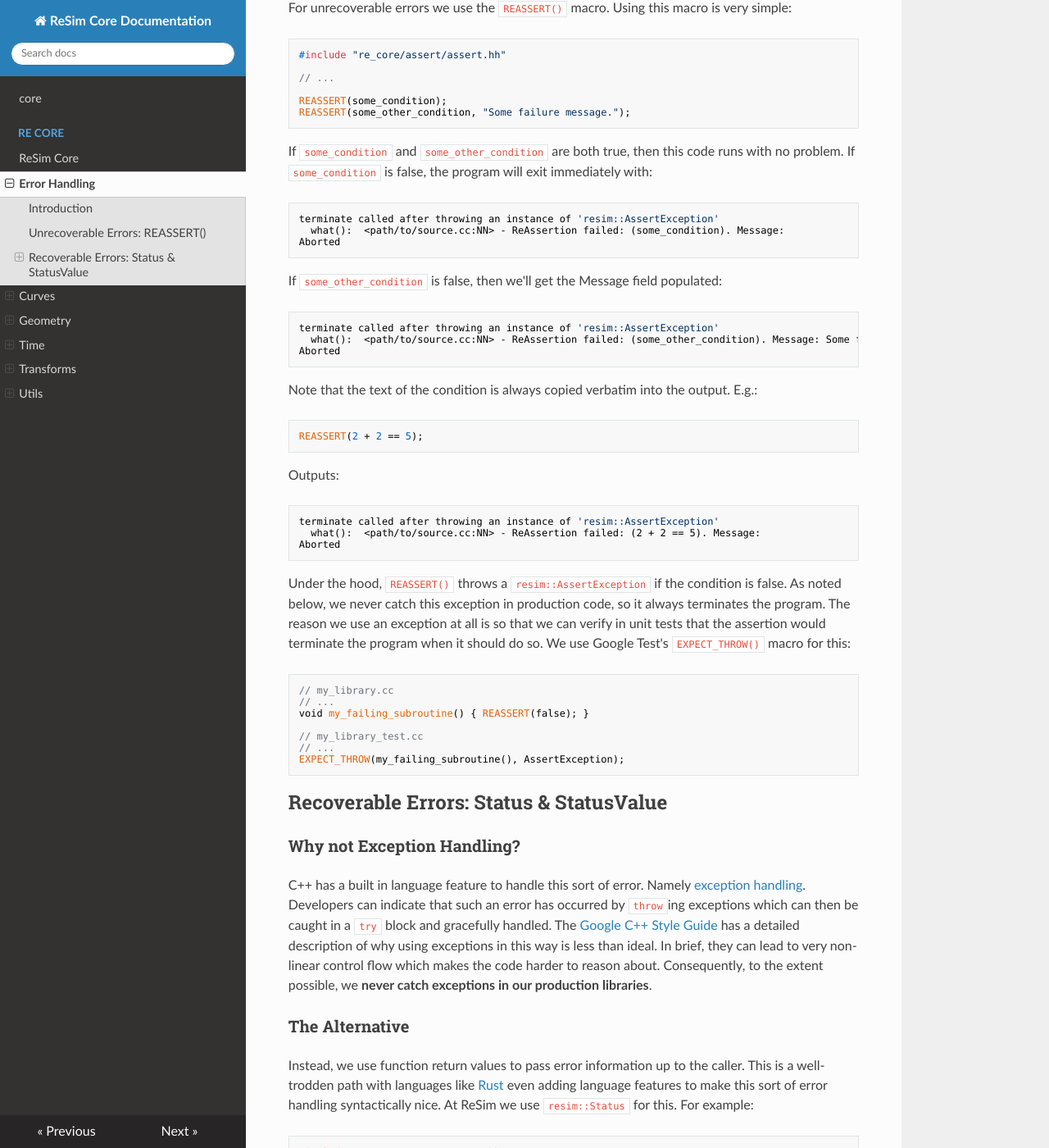
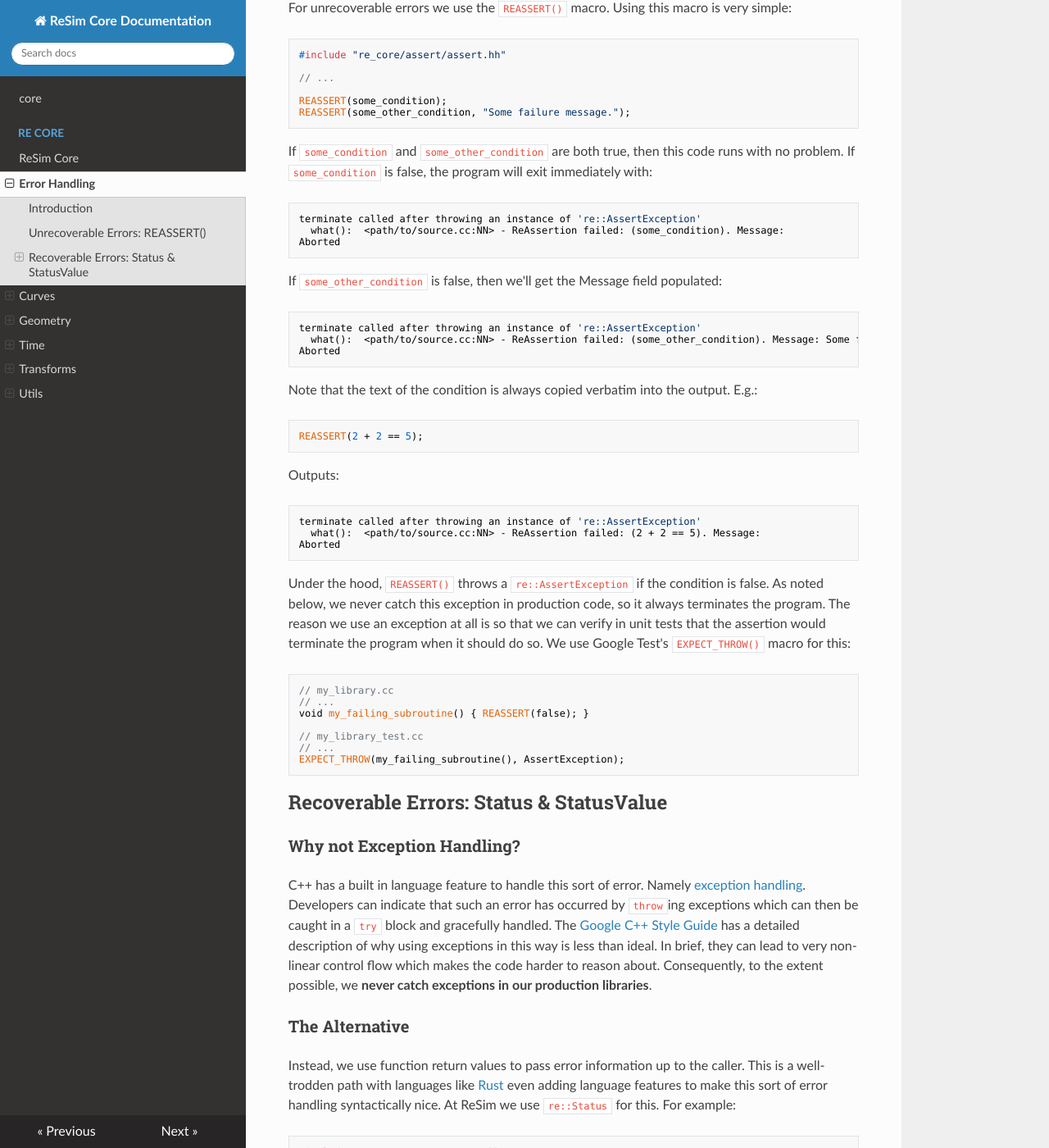
Before and after one commit to resim-ai/re-core, an MkDocs documentation site: the page built from docs/re_core/error_handling.md, in a window 1280 px wide and 1400 px high, scrolled down 636 px. Shown: the whole window at 82% size. Built offline with MkDocs 1.6.1, drawn with Linux system fonts in a browser that asks for light colours; nearby versions of some CDN libraries; some of the changed text lies outside the part shown.

Commit message:
Update docs

````diff
--- a/docs/re_core/error_handling.md
+++ b/docs/re_core/error_handling.md
@@ -40,7 +40,7 @@ runs with no problem. If `some_condition` is false, the program will exit
 immediately with:
 
 ```bash
-terminate called after throwing an instance of 'resim::AssertException'
+terminate called after throwing an instance of 're::AssertException'
   what():  <path/to/source.cc:NN> - ReAssertion failed: (some_condition). Message:
 Aborted
 ```
@@ -48,7 +48,7 @@ Aborted
 If `some_other_condition` is false, then we'll get the Message field populated:
 
 ```bash
-terminate called after throwing an instance of 'resim::AssertException'
+terminate called after throwing an instance of 're::AssertException'
   what():  <path/to/source.cc:NN> - ReAssertion failed: (some_other_condition). Message: Some failure message.
 Aborted
 ```
@@ -59,12 +59,12 @@ REASSERT(2 + 2 == 5);
 ```
 Outputs:
 ```bash
-terminate called after throwing an instance of 'resim::AssertException'
+terminate called after throwing an instance of 're::AssertException'
   what():  <path/to/source.cc:NN> - ReAssertion failed: (2 + 2 == 5). Message:
 Aborted
 ```
 
-Under the hood, `REASSERT()` throws a `resim::AssertException` if the condition
+Under the hood, `REASSERT()` throws a `re::AssertException` if the condition
 is false. As noted below, we never catch this exception in production code, so
 it always terminates the program. The reason we use an exception at all is so
 that we can verify in unit tests that the assertion would terminate the program
@@ -101,13 +101,13 @@ Instead, we use function return values to pass error information up to the
 caller. This is a well-trodden path with languages like
 [Rust](https://doc.rust-lang.org/reference/expressions/operator-expr.html#the-question-mark-operator)
 even adding language features to make this sort of error handling syntactically
-nice. At ReSim we use `resim::Status` for this. For example:
+nice. At ReSim we use `re::Status` for this. For example:
 
 ```
 #include "re_core/assert/assert.hh"
 #include "re_core/utils/status.hh"
 
-using namespace resim;
+using namespace re;
 
 enum class Arg {
   GOOD_ARGUMENT = 0,
@@ -141,7 +141,7 @@ CHECK_STATUS_OK(bad_status);
 When run, this code outputs the following:
 
 ```bash
-terminate called after throwing an instance of 'resim::AssertException'
+terminate called after throwing an instance of 're::AssertException'
   what():  <path/to/source.cc:NN> - ReAssertion failed: ((bad_status).ok()). Message: {bad_status.what() == <path/to/source.cc:MM> Oh no! We failed!}
 Aborted
 ```
@@ -227,7 +227,7 @@ CHECK_STATUS_OK(bad_status);
 This code first prints `6` (for the `GOOD_ARGUMENT` case) and then outputs:
 
 ```bash
-terminate called after throwing an instance of 'resim::AssertException'
+terminate called after throwing an instance of 're::AssertException'
   what():  <path/to/source.cc:NN> - ReAssertion failed: ((bad_status).ok()). Message: {bad_status.what() == <path/to/source.cc:MM> Oh no! We failed!}
 Aborted
 ```
````
Also changed, not shown: docs/re_core/time/time.md (+6 -6 lines), docs/re_core/transforms/using_liegroups.md (+1 -1 lines), docs/re_core/utils/output_parameters.md (+7 -7 lines).
